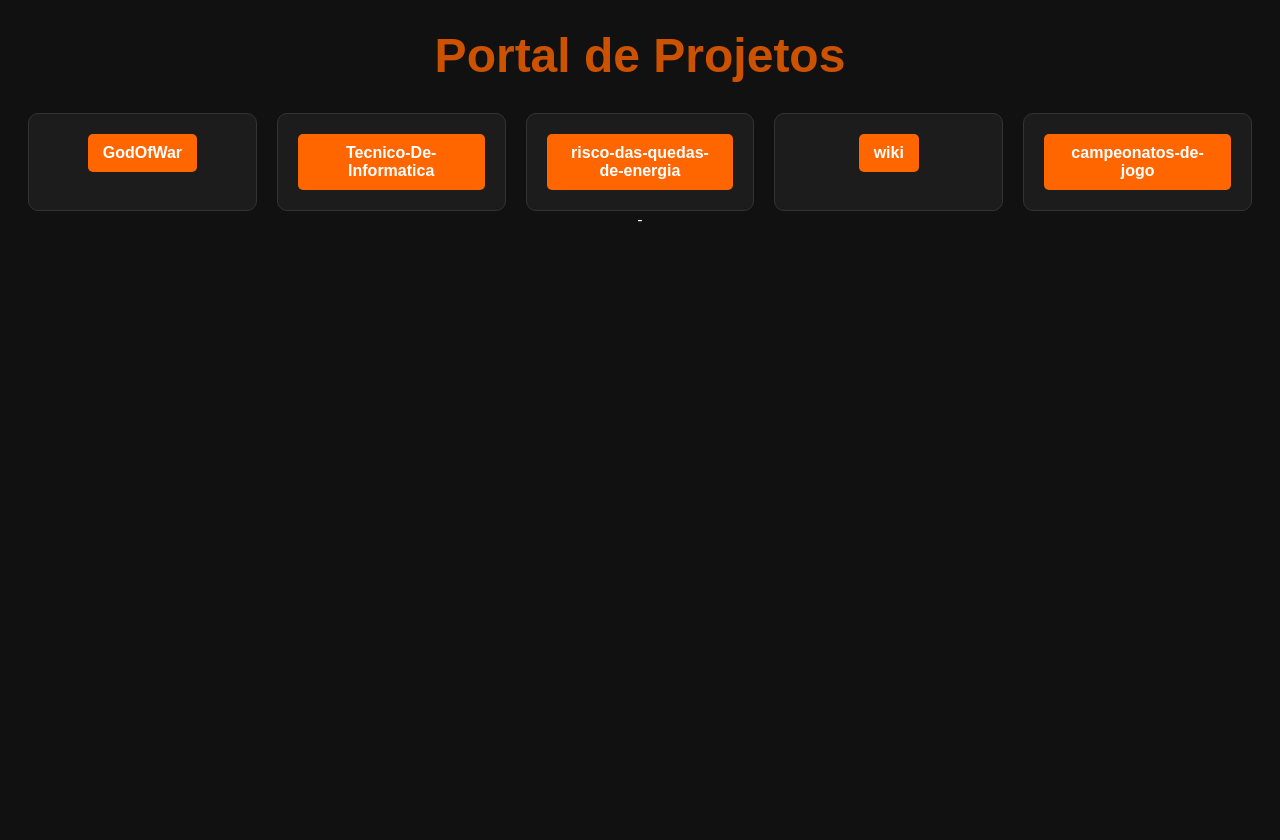
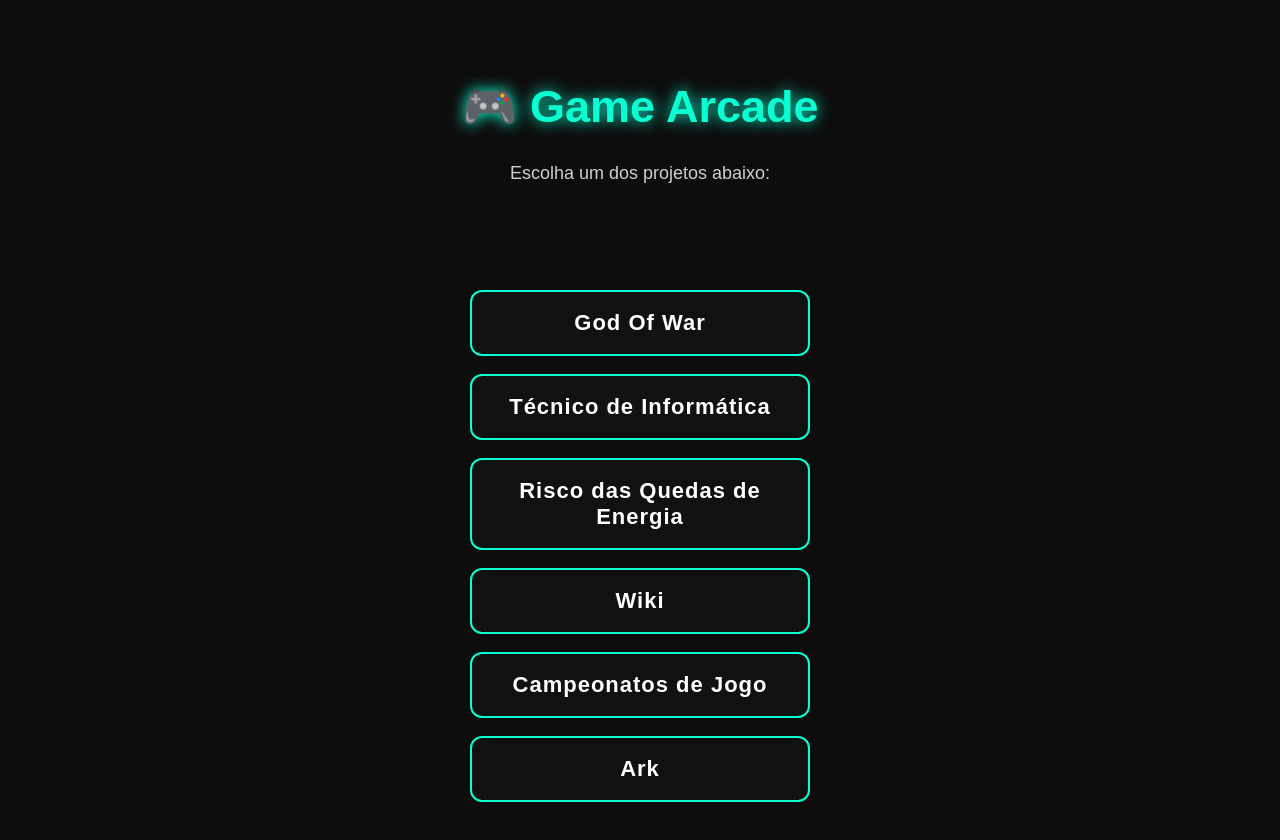
Before and after one commit to pedrohenriquejacob07-source/Game-Arcade, a plain HTML site: page index.html in a window 1280 px wide. Before the commit the page ends 800 px from the top, so only its background shows below. Drawn offline with Linux system fonts and the light colour scheme.

Commit message:
alterando projeto

```diff
--- a/index.html
+++ b/index.html
@@ -1,26 +1,64 @@
 <!DOCTYPE html>
-<html lang="en">
+<html lang="pt-BR">
 <head>
     <meta charset="UTF-8">
     <meta name="viewport" content="width=device-width, initial-scale=1.0">
-    <title>Document</title>
+    <title>Game Arcade</title>
+
+    <!-- CSS -->
     <link rel="stylesheet" href="style.css">
 </head>
-<body> <header>
-<h1>Game arcade</h1>
+<body>
 
-</header>
-    <!-- card 1  erick God Of War -->
-    <a href="https://eric081a.github.io/GodOfWar/" target="_blank" rel="noopener noreferrer">GodOfWar</a>
-    <!-- card 2 kauan tecnico-de-informatica -->
-    <a href="https://kauazin334.github.io/Tecnico-De-Informatica/" target="_blank" rel="noopener noreferrer">Tecnico-De-Informatica</a>
-    <!-- card 3 mauricio risco-das-quedas-de-energia -->
-    <a href="https://netodojob.github.io/risco-das-quedas-de-energia/" target="_blank" rel="noopener noreferrer">risco-das-quedas-de-energia</a>
-    <!-- card 4 vinicios wiki -->
-    <a href="http://https://vinizin-05.github.io/wiki/" target="_blank" rel="noopener noreferrer">wiki</a>
-    <!-- card 5 pedro prejeto central campeonato de jogo  -->
-     <a href="https://pedrohenriquejacob07-source.github.io/campeonatos-de-jogo/
-" target="_blank" rel="noopener noreferrer">campeonatos-de-jogo</a>
+    <!-- Cabeçalho -->
+    <header>
+        <h1>🎮 Game Arcade</h1>
+        <p>Escolha um dos projetos abaixo:</p>
+    </header>
+
+    <!-- Contêiner dos botões -->
+    <section class="links-container">
+
+        <!-- card 1 -->
+        <a class="btn-card" href="https://eric081a.github.io/GodOfWar/"
+           target="_blank" rel="noopener noreferrer">
+            God Of War
+        </a>
+
+        <!-- card 2 -->
+        <a class="btn-card" href="https://kauazin334.github.io/Tecnico-De-Informatica/"
+           target="_blank" rel="noopener noreferrer">
+            Técnico de Informática
+        </a>
+
+        <!-- card 3 -->
+        <a class="btn-card" href="https://netodojob.github.io/risco-das-quedas-de-energia/"
+           target="_blank" rel="noopener noreferrer">
+            Risco das Quedas de Energia
+        </a>
+
+        <!-- card 4 -->
+        <a class="btn-card" href="https://vinizin-05.github.io/wiki/"
+           target="_blank" rel="noopener noreferrer">
+            Wiki
+        </a>
+
+        <!-- card 5 -->
+        <a class="btn-card" href="https://pedrohenriquejacob07-source.github.io/campeonatos-de-jogo/"
+           target="_blank" rel="noopener noreferrer">
+            Campeonatos de Jogo
+        </a>
+
+        <!-- card 6 -->
+        <a class="btn-card" href="https://marcuspiqueno.github.io/ark/"
+           target="_blank" rel="noopener noreferrer">
+            Ark
+        </a>
+
+    </section>
+
+    <!-- JavaScript -->
     <script src="script.js"></script>
+
 </body>
-</html>-
+</html>
--- a/script.js
+++ b/script.js
@@ -1,21 +1,16 @@
-// Seleciona todos os links do seu body
-const links = document.querySelectorAll("body a");
+// Anima os botões quando a página carrega
+document.addEventListener("DOMContentLoaded", () => {
+    const cards = document.querySelectorAll(".btn-card");
 
-// Cria um container para os cards
-const container = document.createElement("div");
-container.className = "container-links";
+    cards.forEach((card, index) => {
+        // adiciona classe inicial invisível
+        card.classList.add("fade-in");
 
-// Move os links para dentro de cards organizados
-links.forEach(link => {
-    const card = document.createElement("div");
-    card.className = "card";
-
-    // Coloca o link dentro do card
-    card.appendChild(link.cloneNode(true));
-
-    container.appendChild(card);
+        // animação em cascata
+        setTimeout(() => {
+            card.style.transition = "0.7s ease";
+            card.style.opacity = "1";
+            card.style.transform = "translateY(0)";
+        }, index * 150);
+    });
 });
-
-// Limpa o body e adiciona o container
-document.body.innerHTML = "<h1>Portal de Projetos</h1>";
-document.body.appendChild(container);
--- a/style.css
+++ b/style.css
@@ -1,47 +1,76 @@
+/* ======= ESTILO GERAL ======= */
 body {
-    font-family: Arial, sans-serif;
-    background-color: #111;
+    background: #0d0d0d;
+    font-family: "Poppins", sans-serif;
+    margin: 0;
+    padding: 0;
     color: white;
     text-align: center;
+}
+
+/* ======= CABEÇALHO ======= */
+header {
+    padding: 50px 20px;
+}
+
+h1 {
+    font-size: 45px;
+    color: #0affd2;
+    text-shadow: 0 0 15px #0affd2;
+}
+
+header p {
+    font-size: 18px;
+    opacity: 0.8;
+}
+
+/* ======= CONTAINER DOS BOTÕES ======= */
+.links-container {
+    max-width: 700px;
+    margin: 0 auto;
     padding: 20px;
 }
 
-.container-links {
-    display: grid;
-    grid-template-columns: repeat(auto-fit, minmax(220px, 1fr));
-    gap: 20px;
-    margin-top: 30px;
+/* ======= BOTÕES ======= */
+.btn-card {
+    display: block;
+    width: 300px;
+    margin: 18px auto;
+    padding: 18px;
+
+    background: #111;
+    border: 2px solid #0affd2;
+    border-radius: 12px;
+
+    text-decoration: none;
+    color: white;
+    font-size: 22px;
+    font-weight: bold;
+
+    letter-spacing: 1px;
+
+    transition:
+        transform 0.3s ease,
+        box-shadow 0.3s ease,
+        background 0.3s ease,
+        color 0.3s ease;
 }
 
-.card {
-    background: #1c1c1c;
-    padding: 20px;
-    border-radius: 10px;
-    border: 1px solid #333;
-    transition: 0.3s;
+/* Hover neon brilhante */
+.btn-card:hover {
+    background: #0affd2;
+    color: #000;
+    transform: translateY(-6px) scale(1.05);
+    box-shadow: 0 0 20px #0affd2, 0 0 40px #0affd2;
 }
 
-.card:hover {
-    transform: scale(1.05);
-    border-color: #ff6600;
+/* Clique */
+.btn-card:active {
+    transform: scale(0.95);
 }
 
-.card a {
-    display: inline-block;
-    padding: 10px 15px;
-    background: #ff6600;
-    color: white;
-    text-decoration: none;
-    border-radius: 5px;
-    font-weight: bold;
-    transition: 0.3s;
+/* ======= ANIMAÇÃO DE APARECIMENTO ======= */
+.fade-in {
+    opacity: 0;
+    transform: translateY(30px);
 }
-
-.card a:hover {
-    background: #cc5200;
-}
-h1{
-    margin: 0;
-    font-size: 3rem;
-    color: #cc5200;
-}
```
